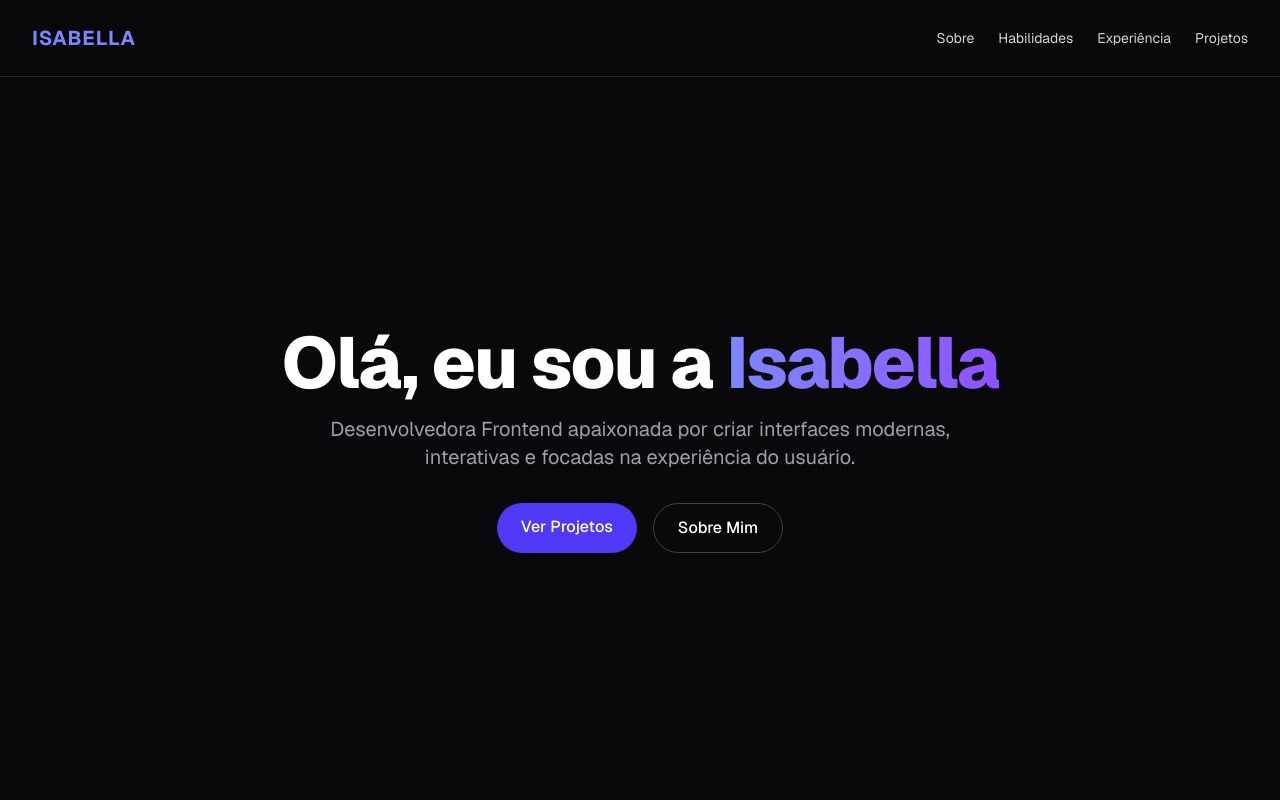
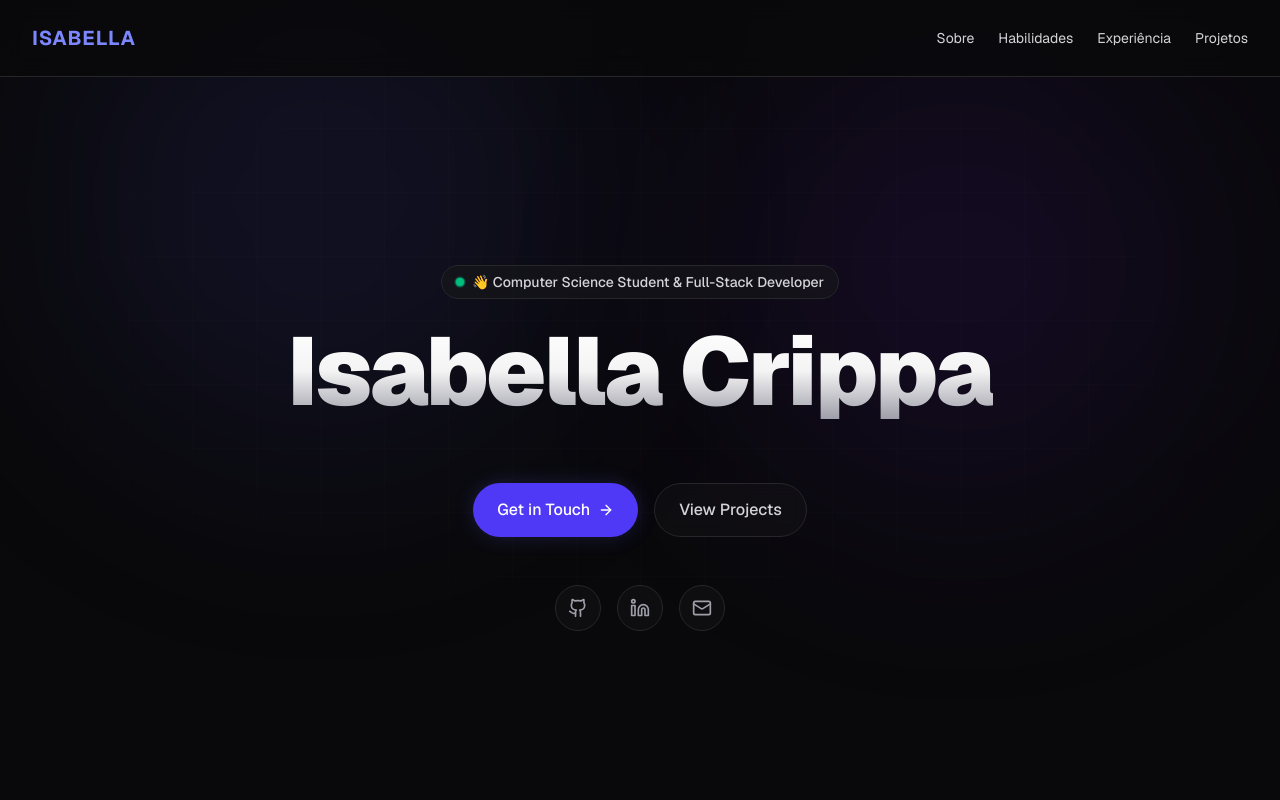
Before and after one commit to IsabellaCrippa/Isabella-s-Portfolio, a Next.js app: page / in a window 1280 px wide. Shown: the top 800 px of the page. Built offline with nearby package versions, Linux system fonts and the light colour scheme.

Commit message:
feat: finalize hero section with custom social icons and smooth animations

```diff
--- a/src/components/Hero.tsx
+++ b/src/components/Hero.tsx
@@ -1,20 +1,139 @@
-export default function Hero() {
-  return (
-    <section className="min-h-screen flex flex-col justify-center items-center text-center px-4 bg-zinc-950 text-white pt-20">
-      <h1 className="text-5xl md:text-7xl font-extrabold tracking-tight mb-4">
-        Olá, eu sou a <span className="bg-gradient-to-r from-indigo-400 to-violet-500 bg-clip-text text-transparent">Isabella</span>
-      </h1>
-      <p className="text-lg md:text-xl text-zinc-400 max-w-2xl mb-8">
-        Desenvolvedora Frontend apaixonada por criar interfaces modernas, interativas e focadas na experiência do usuário.
-      </p>
-      <div className="flex gap-4">
-        <a href="#projects" className="px-6 py-3 bg-indigo-600 hover:bg-indigo-700 rounded-full font-medium transition-colors">
-          Ver Projetos
-        </a>
-        <a href="#about" className="px-6 py-3 border border-zinc-700 hover:border-zinc-500 rounded-full font-medium transition-colors">
-          Sobre Mim
-        </a>
-      </div>
-    </section>
-  );
+"use client";
+
+import { motion } from "framer-motion";  // create a animation libery, fluid
+import { Mail, ArrowRight } from "lucide-react"; // gives the icons i need
+
+export default function Hero() { //logic of the animation
+    const containerVariants = {
+        hidden: { opacity: 0 },
+        visible: {
+            opacity: 1,
+            transition: {
+                staggerChildren: 0.15, // make a delay between each animaation (cascete)
+                delayChildren: 0.1, // a little delay to make the stufs pretty
+            },
+        },
+    };
+
+    const itemVariants = {
+        hidden: { y: 20, opacity: 0 }, //starts invisible
+        visible: {
+            y: 0,
+            opacity: 1,
+            transition: {
+                type: "spring" as const, //this make the thinks smooth
+                stiffness: 100,
+                damping: 15,
+            },
+        },
+    };
+
+    return (
+        <section className="relative min-h-screen flex flex-col justify-center items-center text-center px-4 bg-zinc-950 text-white pt-24 overflow-hidden select-none">
+            <div className="absolute top-1/4 left-1/4 -translate-x-1/2 -translate-y-1/2 w-[400px] h-[400px] sm:w-[500px] sm:h-[500px] bg-indigo-500/10 rounded-full blur-[120px] pointer-events-none" />
+            <div className="absolute top-1/3 right-1/4 translate-x-1/2 -translate-y-1/2 w-[350px] h-[350px] sm:w-[450px] sm:h-[450px] bg-violet-600/10 rounded-full blur-[120px] pointer-events-none" />
+
+            <div className="absolute inset-0 bg-[linear-gradient(to_right,#ffffff03_1px,transparent_1px),linear-gradient(to_bottom,#ffffff03_1px,transparent_1px)] bg-[size:4rem_4rem] [mask-image:radial-gradient(ellipse_60%_50%_at_50%_40%,#000_60%,transparent_100%)] pointer-events-none" />
+
+            <motion.div
+                variants={containerVariants} // the cointeiner says how wich of the childs will gonna be firtst
+                initial="hidden"
+                animate="visible"
+                className="relative z-10 max-w-4xl mx-auto flex flex-col items-center"
+            >
+                <motion.div variants={itemVariants} className="mb-6">
+                    <div className="inline-flex items-center gap-2 px-3.5 py-1.5 rounded-full border border-zinc-800 bg-zinc-900/60 backdrop-blur-md text-xs sm:text-sm font-medium text-zinc-300 hover:border-zinc-700/80 transition-colors">
+                        <span className="relative flex h-2 w-2">
+                            <span className="animate-ping absolute inline-flex h-full w-full rounded-full bg-emerald-400 opacity-75"></span>
+                            <span className="relative inline-flex rounded-full h-2 w-2 bg-emerald-500"></span>
+                        </span>
+                        <span>👋 Computer Science Student &amp; Full-Stack Developer</span>
+                    </div>
+                </motion.div>
+
+                <motion.h1
+                    variants={itemVariants}
+                    className="text-4xl sm:text-6xl md:text-7xl lg:text-8xl font-black tracking-tight mb-6 leading-none bg-gradient-to-b from-white via-zinc-100 to-zinc-400 bg-clip-text text-transparent"
+                >
+                    Isabella Crippa
+                </motion.h1>
+
+                <motion.p
+                    variants={itemVariants}
+                    className="text-base sm:text-lg md:text-xl text-zinc-400 max-w-2xl mx-auto mb-10 leading-relaxed font-light px-4 sm:px-0"
+                >
+                </motion.p>
+
+                <motion.div
+                    variants={itemVariants}
+                    className="flex flex-col sm:flex-row gap-4 mb-12 w-full sm:w-auto px-6 sm:px-0"
+                >
+                    <a
+                        href="mailto:isabellacrippadev@gmail.com"
+                        className="group relative inline-flex items-center justify-center gap-2 px-6 py-3.5 bg-indigo-600 text-white rounded-full font-medium shadow-[0_0_20px_rgba(99,102,241,0.2)] transition-all hover:bg-indigo-500 hover:shadow-[0_0_35px_rgba(99,102,241,0.4)] hover:-translate-y-0.5 active:translate-y-0 text-sm sm:text-base"
+                    >
+                        Get in Touch
+                        <ArrowRight className="h-4 w-4 transition-transform group-hover:translate-x-1" />
+                    </a>
+                    <a
+                        href="#projects"
+                        className="group inline-flex items-center justify-center gap-2 px-6 py-3.5 border border-zinc-800 bg-zinc-900/40 backdrop-blur-sm text-zinc-300 rounded-full font-medium transition-all hover:border-zinc-600 hover:bg-zinc-800/60 hover:-translate-y-0.5 active:translate-y-0 text-sm sm:text-base"
+                    >
+                        View Projects
+                    </a>
+                </motion.div>
+
+                <motion.div variants={itemVariants} className="flex gap-4">
+                    <a
+                        href="https://github.com/IsabellaCrippa"
+                        target="_blank"
+                        rel="noopener noreferrer"
+                        className="p-3 rounded-full border border-zinc-800 bg-zinc-900/40 text-zinc-400 hover:text-white hover:border-zinc-700 hover:bg-zinc-800/60 transition-all hover:-translate-y-1 hover:shadow-[0_0_15px_rgba(255,255,255,0.05)]"
+                        aria-label="GitHub Profile"
+                    >
+                        <svg
+                            className="h-5 w-5"
+                            viewBox="0 0 24 24"
+                            fill="none"
+                            stroke="currentColor"
+                            strokeWidth="2"
+                            strokeLinecap="round"
+                            strokeLinejoin="round"
+                        >
+                            <path d="M15 22v-4a4.8 4.8 0 0 0-1-3.5c3 0 6-2 6-5.5.08-1.25-.27-2.48-1-3.5.28-1.15.28-2.35 0-3.5 0 0-1 0-3 1.5-2.64-.5-5.36-.5-8 0C6 2 5 2 5 2c-.3 1.15-.3 2.35 0 3.5A5.403 5.403 0 0 0 4 9c0 3.5 3 5.5 6 5.5-.39.49-.68 1.05-.85 1.65-.17.6-.22 1.23-.15 1.85v4" />
+                            <path d="M9 18c-4.51 2-5-2-7-2" />
+                        </svg>
+                    </a>
+                    <a
+                        href="https://www.linkedin.com/in/isabella-crippa-7566b62ba/"
+                        target="_blank"
+                        rel="noopener noreferrer"
+                        className="p-3 rounded-full border border-zinc-800 bg-zinc-900/40 text-zinc-400 hover:text-white hover:border-zinc-700 hover:bg-zinc-800/60 transition-all hover:-translate-y-1 hover:shadow-[0_0_15px_rgba(255,255,255,0.05)]"
+                        aria-label="LinkedIn Profile"
+                    >
+                        <svg
+                            className="h-5 w-5"
+                            viewBox="0 0 24 24"
+                            fill="none"
+                            stroke="currentColor"
+                            strokeWidth="2"
+                            strokeLinecap="round"
+                            strokeLinejoin="round"
+                        >
+                            <path d="M16 8a6 6 0 0 1 6 6v7h-4v-7a2 2 0 0 0-2-2 2 2 0 0 0-2 2v7h-4v-7a6 6 0 0 1 6-6z" />
+                            <rect width="4" height="12" x="2" y="9" />
+                            <circle cx="4" cy="4" r="2" />
+                        </svg>
+                    </a>
+                    <a
+                        href="mailto:isabellacrippa.t@gmail.com"
+                        className="p-3 rounded-full border border-zinc-800 bg-zinc-900/40 text-zinc-400 hover:text-white hover:border-zinc-700 hover:bg-zinc-800/60 transition-all hover:-translate-y-1 hover:shadow-[0_0_15px_rgba(255,255,255,0.05)]"
+                        aria-label="Send Email"
+                    >
+                        <Mail className="h-5 w-5" />
+                    </a>
+                </motion.div>
+            </motion.div>
+        </section>
+    );
 }
```
